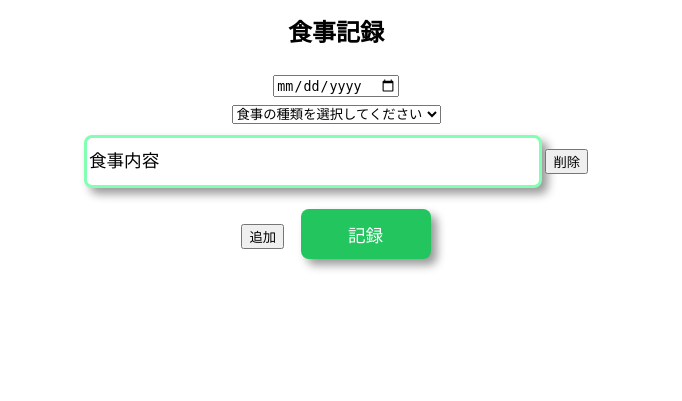
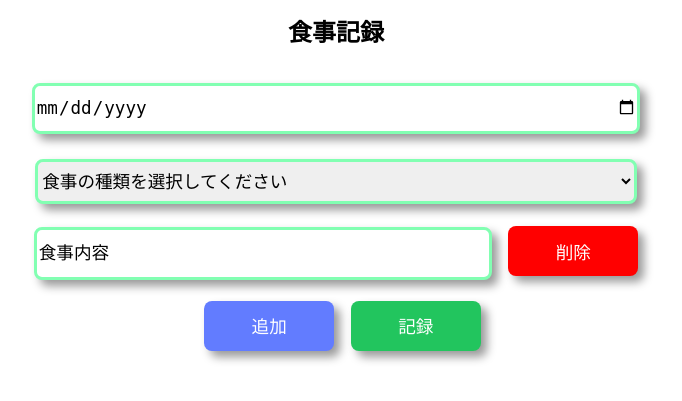
Before and after one commit to yoshiokaharuto/2024_health_care, a Flask app: page /health/food_record in a window 1280 px wide. Shown: the part 74-475 px from the top of the page, without its empty margins (304-986 px from the left). Run offline with Flask 3, Linux system fonts and the light colour scheme.

Commit message:
食事記録フォームの幅を狭める

```diff
--- a/static/css/style.css
+++ b/static/css/style.css
@@ -22,6 +22,23 @@
     height: 45px;
     box-shadow: 6px 6px 10px 0px rgba(0, 0, 0, 0.4);
     margin: 0.7rem 0;
+}
+.form{
+    font-size: 1rem;
+    border-radius: 0.5rem;
+    border: 3px solid #82ffb2;   /* すべての枠線を黒色に設定 */
+    outline: none;             /* フォーカス時のアウトラインを消す */
+    width: 35%;
+    height: 35px;
+    box-shadow: 6px 6px 10px 0px rgba(0, 0, 0, 0.4);
+    margin: 0.4rem 0;
+}
+.form:hover{
+    border: 3px solid #0deb5e;
+}
+.form::placeholder{
+    font-family: "Noto Sans JP", system-ui;
+    color: black;
 }
 .form-control:hover{
     border: 3px solid #0deb5e;
@@ -71,6 +88,32 @@
     box-shadow: 6px 6px 10px 0px rgba(0, 0, 0, 0.4);
     transition: border-color 0.3s ease-in-out;
 }
+.search_button{
+    font-family: "Noto Sans JP", system-ui;
+    margin: 10px 0 1px 13px;
+    border:none;
+    background-color: #627CFF;
+    font-size: 1.1rem;
+    color:white;
+    width: 130px;
+    height: 50px;
+    border-radius: 0.5rem;
+    box-shadow: 6px 6px 10px 0px rgba(0, 0, 0, 0.4);
+    transition: border-color 0.8s ease-in-out;
+}
+.delete_button{
+    font-family: "Noto Sans JP", system-ui;
+    margin: 10px 0 1px 13px;
+    border:none;
+    background-color: red;
+    font-size: 1.1rem;
+    color:white;
+    width: 130px;
+    height: 50px;
+    border-radius: 0.5rem;
+    box-shadow: 6px 6px 10px 0px rgba(0, 0, 0, 0.4);
+    transition: border-color 0.8s ease-in-out;
+}
 .button_wrapper{
     display: flex;
     justify-content: center;
@@ -81,3 +124,13 @@
 .back_button:hover{
     border: 1px solid white;
 }
+.meal_form{
+    font-size: 1.1rem;
+    border-radius: 0.5rem;
+    border: 3px solid #82ffb2;   /* すべての枠線を黒色に設定 */
+    outline: none;             /* フォーカス時のアウトラインを消す */
+    width: 47%;
+    height: 45px;
+    box-shadow: 6px 6px 10px 0px rgba(0, 0, 0, 0.4);
+    margin: 0.7rem 0;
+}
```
